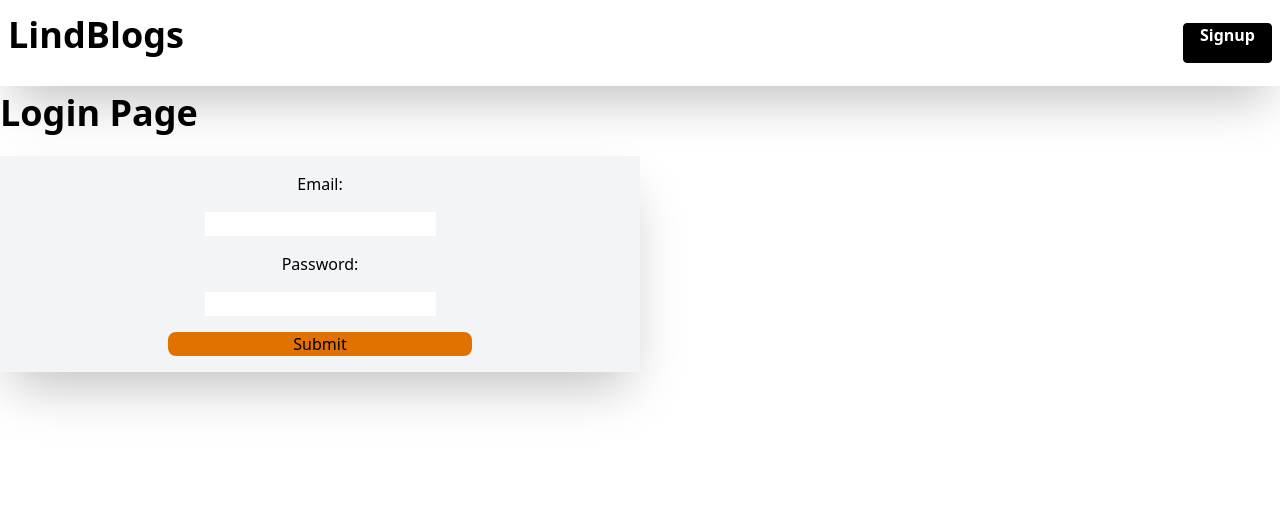
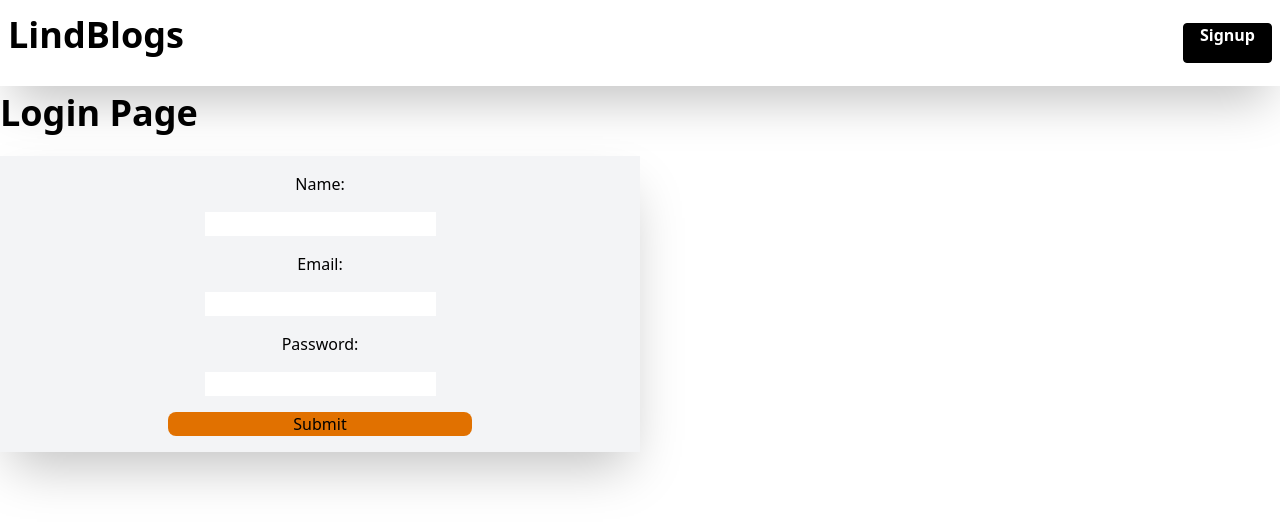
Before and after one commit to JGuzman87/ff-blogs, a Next.js app: page /login in a window 1280 px wide. Shown: the top 526 px of the page. Built offline with nearby package versions, Linux system fonts and the light colour scheme.

Commit message:
changed form

```diff
--- /dev/null
+++ b/app/components/Form.jsx
@@ -0,0 +1,43 @@
+import React from 'react'
+
+const Form = ({handleChange, handleClick, name, email, password}) => {
+  return (
+    <form
+      className="bg-gray-100 flex flex-col p-4 gap-4 md:max-w-1/2 items-center shadow-2xl"
+      onSubmit={handleClick}
+    >
+      <label>Name:</label>
+      <input
+        className="bg-white"
+        name="name"
+        type="text"
+        onChange={handleChange}
+        value={name}
+        required
+      />
+      <label>Email:</label>
+      <input
+        className="bg-white"
+        name="email"
+        type="email"
+        onChange={handleChange}
+        value={email}
+        required
+      />
+      <label>Password:</label>
+      <input
+        className="bg-white"
+        name="password"
+        type="password"
+        onChange={handleChange}
+        value={password}
+        required
+      />
+      <button className="bg-amber-600 rounded-lg w-1/2 " type="submit">
+        Submit
+      </button>
+    </form>
+  );
+}
+
+export default Form;
--- a/app/components/LoginForm.jsx
+++ /dev/null
@@ -1,29 +0,0 @@
-import React from 'react'
-
-const LoginForm = ({handleChange, handleClick, email, password}) => {
-  return (
-    <form className="bg-gray-100 flex flex-col p-4 gap-4 md:max-w-1/2 items-center shadow-2xl"onSubmit={handleClick}>
-      <label>Email:</label>
-      <input
-        className='bg-white'
-        name="email"
-        type="email"
-        onChange={handleChange}
-        value={email}
-        required
-      />
-      <label>Password:</label>
-      <input
-      className='bg-white'
-        name="password"
-        type="password"
-        onChange={handleChange}
-        value={password}
-        required
-      />
-      <button className="bg-amber-600 rounded-lg w-1/2 "type="submit">Submit</button>
-    </form>
-  );
-}
-
-export default LoginForm;
--- a/app/login/page.jsx
+++ b/app/login/page.jsx
@@ -1,13 +1,17 @@
 "use client"
 import { useState } from 'react'
-import LoginForm from '../components/LoginForm';
+import Form from '../components/Form';
 import Header from '../components/Header';
 
 
 const Login = () => {
 
-    const [email, setEmail] = useState('');
-    const [password, setPassword] = useState('')
+    const [userData, setUserData] = useState({
+        name: '',
+        email: '',
+        password: ''
+    });
+
 
     const handleClick = () => {
         const newUser = async () => {
@@ -17,11 +21,9 @@ const Login = () => {
     }
 
     const handleChange = (e) => {
-        if(e.target.name === "email") {
-            setEmail(e.target.value);
-        } else if(e.target.name === 'password') {
-               setPassword(e.target.value);
-        }
+        const {name, value} = e.target;
+   setUserData( prev => ({...prev, [name]: value}) );
+   console.log(userData)
 
 
     }
@@ -30,11 +32,12 @@ const Login = () => {
     <>
       <Header />
       <h1>Login Page</h1>
-      <LoginForm
+      <Form
         handleChange={handleChange}
         handleClick={handleClick}
-        email={email}
-        password={password}
+        name={userData.name}
+        email={userData.email}
+        password={userData.password}
       />
     </>
   );
--- a/app/signup/page.jsx
+++ b/app/signup/page.jsx
@@ -1,19 +1,28 @@
 "use client"
 
-import LoginForm from '../components/LoginForm';
+import Form from '../components/Form';
 import Header from '../components/Header';
 
 const Signup = () => {
 
+  const handleClick = async () => {
+   try {
+    const response = await fetch('/api')
+   } catch(error) {
+
+   }
+
+
+  }
 
   return (
     <div>
         <Header />
         <h1>Signup Page</h1>
-        <LoginForm />
+        <Form />
 
     </div>
   );
 }
 
-export default Signup
+export default Signup;
--- a/app/users/page.jsx
+++ b/app/users/page.jsx
@@ -23,8 +23,9 @@ const UsersPage = () => {
 
   return (
     <div>
-        <p>{users.name}</p>
-        <p>{users.email}</p>
+        <ul>
+            {users.map( user => <li key={user.id}>{user.email}</li> )}
+        </ul>
     </div>
   )
 }
```
